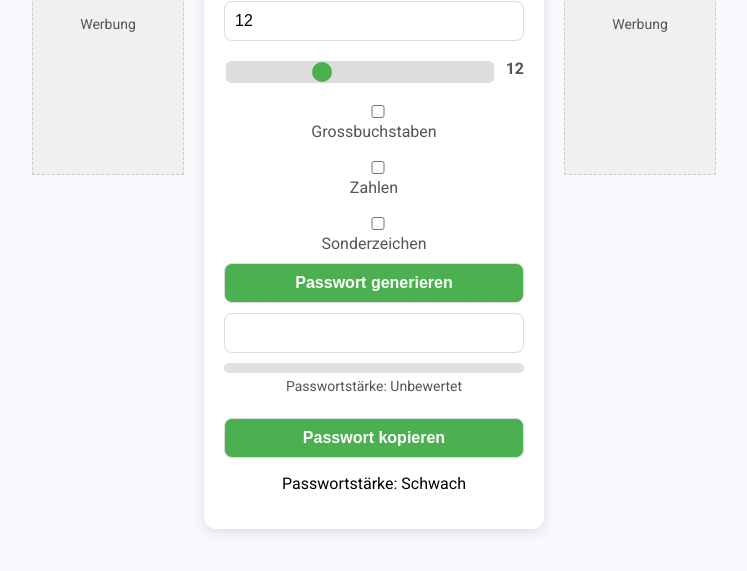
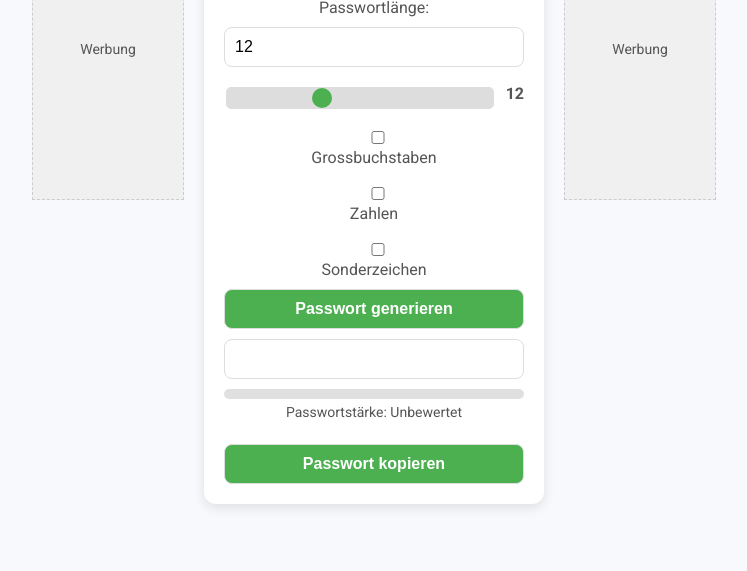
Before and after one commit to ffuchs410/passwordgenerator, a plain HTML site: page index.html in a window 1280 px wide. Shown: the part 199-770 px from the top of the page, without its empty margins (266-1013 px from the left). Drawn offline with Linux system fonts and the light colour scheme.

Commit message:
noachmalsss

```diff
--- a/index.html
+++ b/index.html
@@ -37,7 +37,6 @@
                 </div>
                 <p id="strength-text">Passwortstärke: <span>Unbewertet</span></p>
                 <button id="copy-btn">Passwort kopieren</button>
-                <p id="password-strength">Passwortstärke: <span>Schwach</span></p>
             </div>
         </div>
         <!-- Rechte Werbung -->
```
